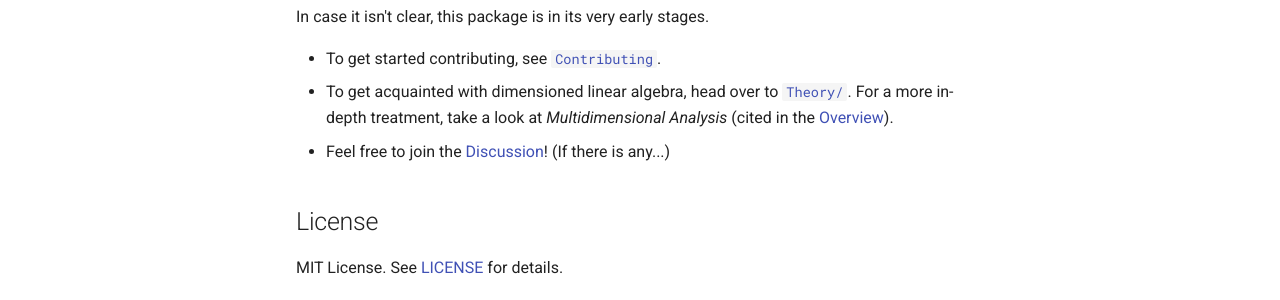
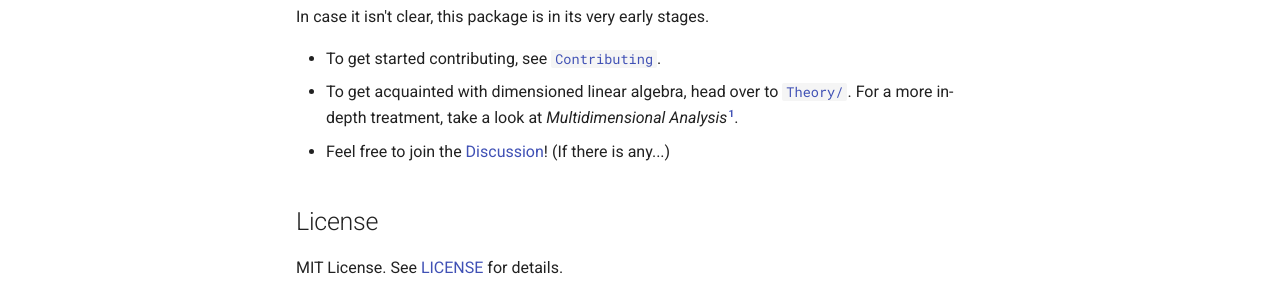
Before and after one commit to schilln/multi-dimpy, an MkDocs documentation site: the page built from docs/index.md, in a window 1280 px wide and 1108 px high. Shown: the part 671-971 px from the top of the window. Built offline with MkDocs 1.6.1 and Material for MkDocs 9.7.7, drawn with Linux system fonts in a browser that asks for light colours.

Commit message:
edited footnotes

```diff
--- a/docs/index.md
+++ b/docs/index.md
@@ -11,10 +11,12 @@ In case it isn't clear, this package is in its very early stages.
 
 - To get started contributing, see [`Contributing`](CONTRIBUTING.md).
 - To get acquainted with dimensioned linear algebra, head over to [`Theory/`](theory/README.md).
-For a more in-depth treatment, take a look at *Multidimensional Analysis* (cited in the [Overview](#overview)).
+For a more in-depth treatment, take a look at *Multidimensional Analysis*[^1].
 - Feel free to join the [Discussion](https://github.com/schilln/multi-dimpy/discussions)! (If there is any...)
 
 ## License
 
 MIT License.
 See [LICENSE](https://github.com/schilln/multi-dimpy/blob/main/LICENSE) for details.
+
+[^1]: Hart, G. W. (1995). Multidimensional Analysis: Algebras and Systems for Science and Engineering. Springer-Verlag.
```
